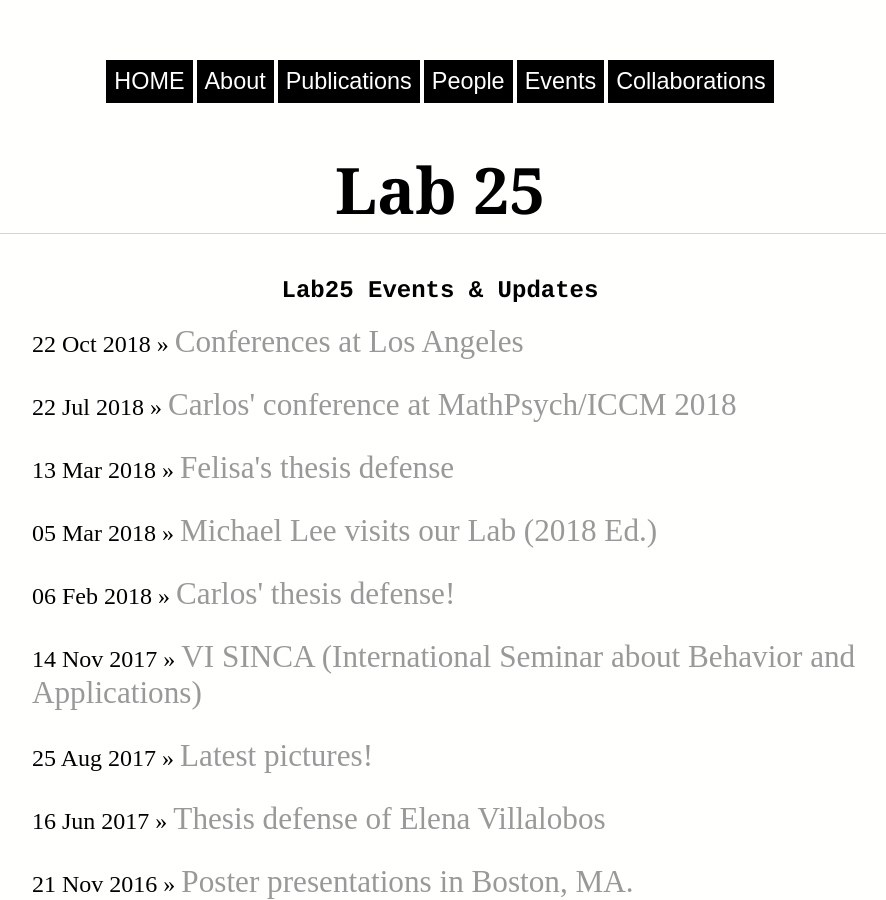
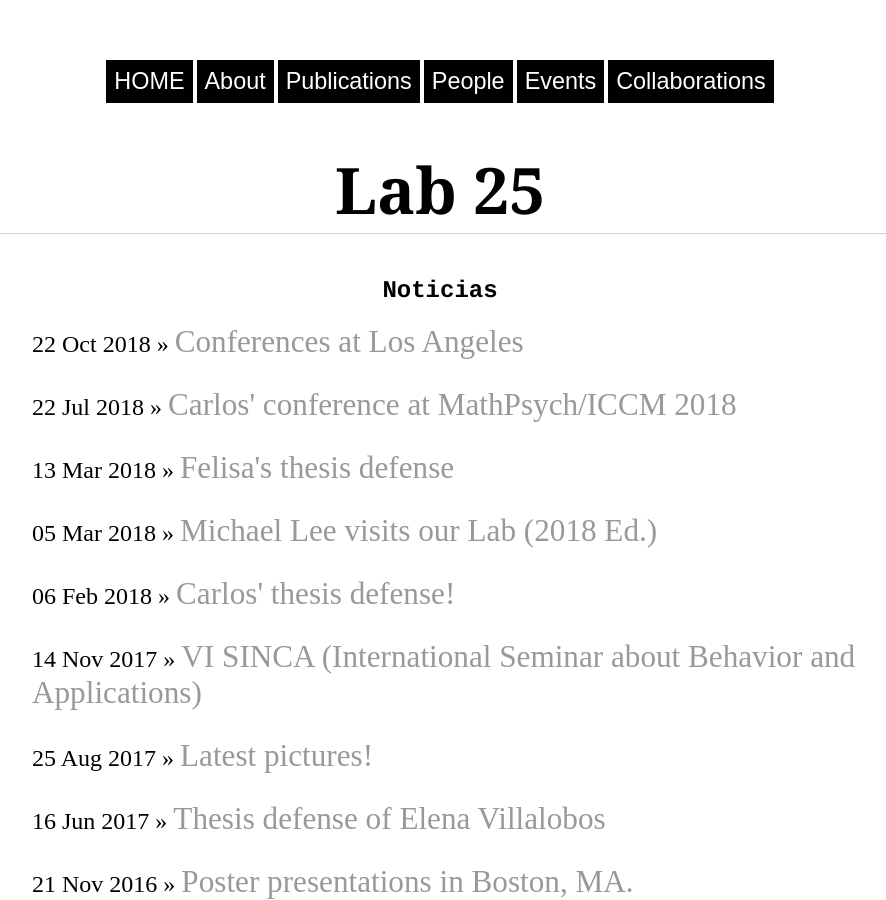
Before and after one commit to BouzasLab25/bouzaslab25.github.io, a Jekyll site: the page built from events/index.html, in a window 1280 px wide and 900 px high. Shown: the whole window, without its empty margins (200-1086 px from the left). Built offline with Jekyll 4.4.1, drawn with Linux system fonts in a browser that asks for light colours.

Commit message:
Update index.html

```diff
--- a/events/index.html
+++ b/events/index.html
@@ -1,9 +1,9 @@
 ---
 layout: default
-title: Lab25 Events & Updates
+title: Events & Updates
 ---
 
-	<h2>{{ page.title }}</h2>
+	<h2>Noticias</h2>
 	<ul class="posts">
 
 	  {% for post in site.posts %}
```
